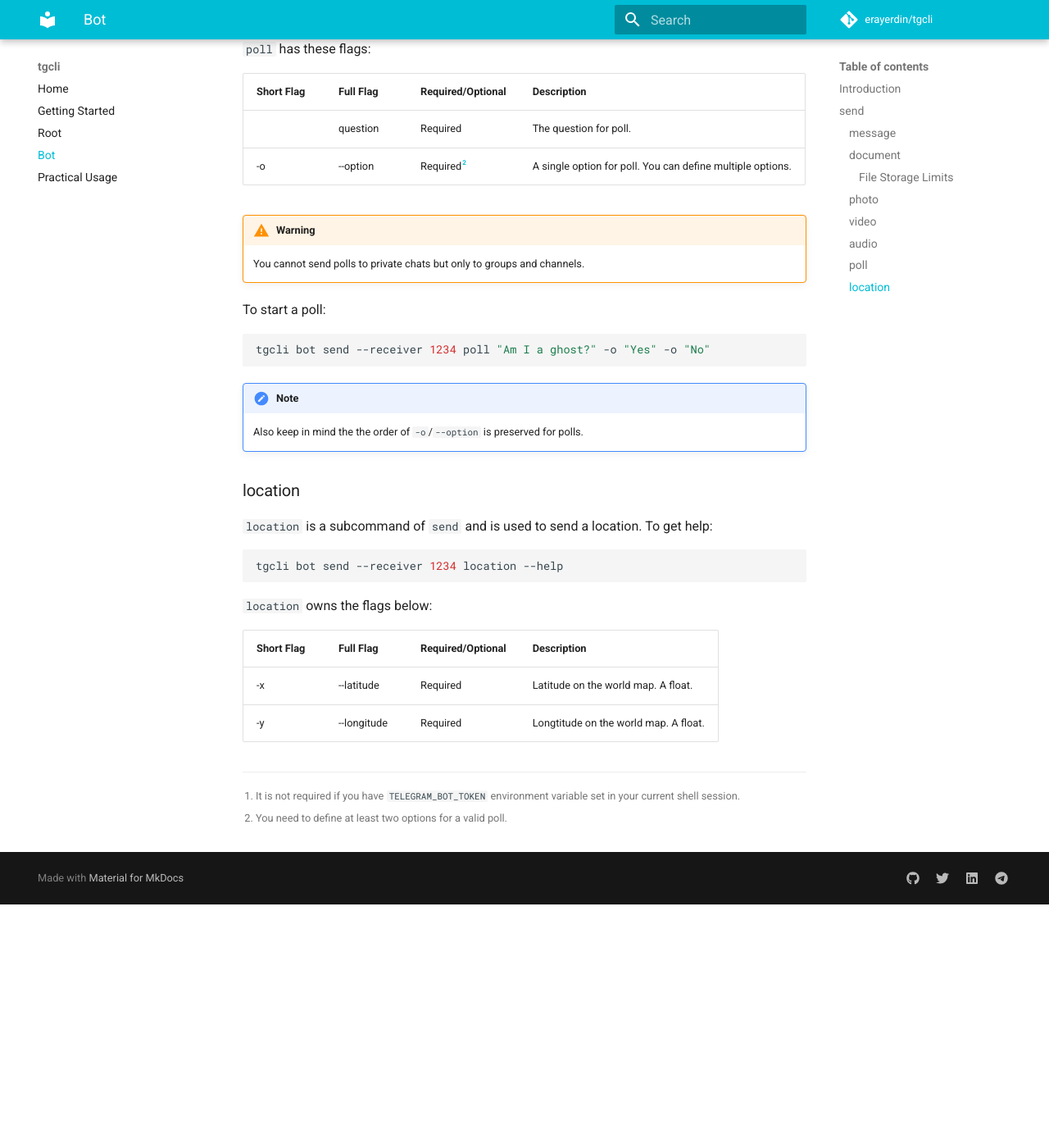
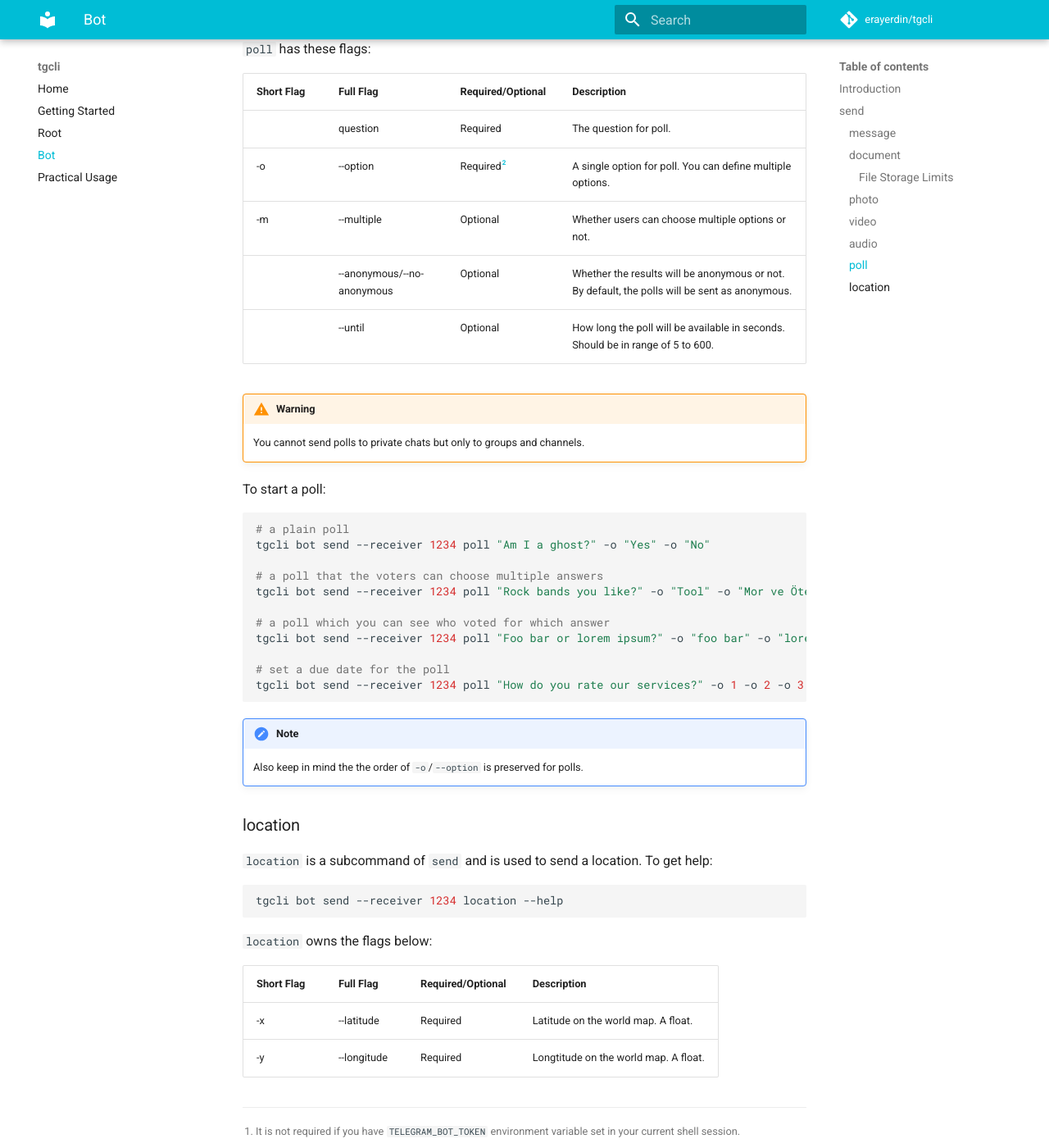
Before and after one commit to erayerdin/tgcli, an MkDocs documentation site: the page built from docs/bot.md, in a window 1280 px wide and 1400 px high, scrolled down 5347 px. Shown: the whole window at 82% size. Built offline with MkDocs 1.6.1 and Material for MkDocs 9.7.7, drawn with Linux system fonts in a browser that asks for light colours; comment, search, counter and statistics services are not loaded; before the commit the page ends 6450 px from its top, so only the background shows below that.

Commit message:
updated docs

````diff
--- a/docs/bot.md
+++ b/docs/bot.md
@@ -233,8 +233,6 @@ The usage is similar to the usage of [document](bot.md#document).
 
 ### poll
 
-<!-- TODO update docs -->
-
 `poll` is a subcommand of `send` and is used to send polls. To get help:
 
 ```bash
@@ -247,6 +245,9 @@ Short Flag | Full Flag | Required/Optional | Description
 --- | --- | --- | ---
  | question | Required | The question for poll.
 -o | --option | Required[^2] | A single option for poll. You can define multiple options.
+-m | --multiple | Optional | Whether users can choose multiple options or not.
+ | --anonymous/--no-anonymous | Optional | Whether the results will be anonymous or not. By default, the polls will be sent as anonymous.
+ | --until | Optional | How long the poll will be available in seconds. Should be in range of 5 to 600.
 
 !!! warning
     You cannot send polls to private chats but only to groups and channels.
@@ -254,7 +255,17 @@ Short Flag | Full Flag | Required/Optional | Description
 To start a poll:
 
 ```bash
+# a plain poll
 tgcli bot send --receiver 1234 poll "Am I a ghost?" -o "Yes" -o "No"
+
+# a poll that the voters can choose multiple answers
+tgcli bot send --receiver 1234 poll "Rock bands you like?" -o "Tool" -o "Mor ve Ötesi" -o "Maximum the Hormone" -m  # or --multiple
+
+# a poll which you can see who voted for which answer
+tgcli bot send --receiver 1234 poll "Foo bar or lorem ipsum?" -o "foo bar" -o "lorem ipsum" --no-anonymous
+
+# set a due date for the poll
+tgcli bot send --receiver 1234 poll "How do you rate our services?" -o 1 -o 2 -o 3 -o 4 -o 5 --until 600  # 600 seconds = 10 minutes
 ```
 
 !!! note
````
